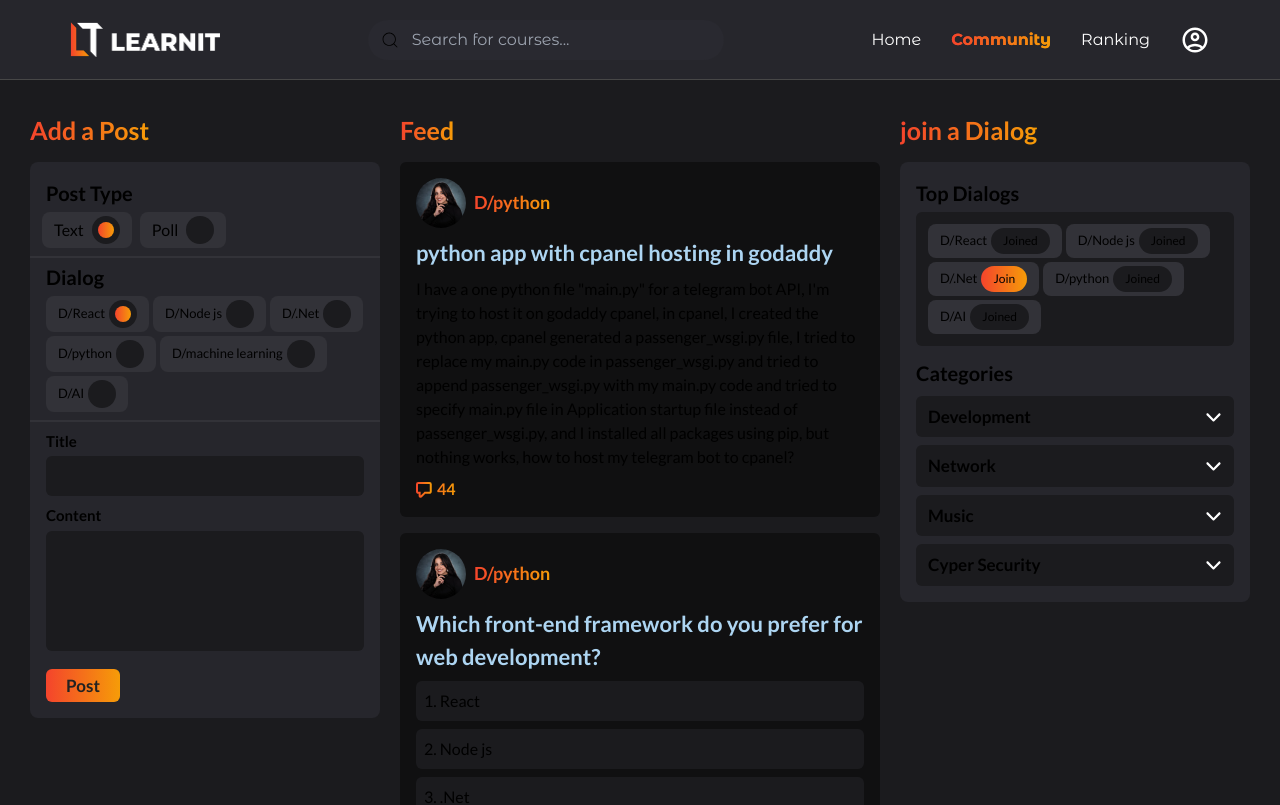
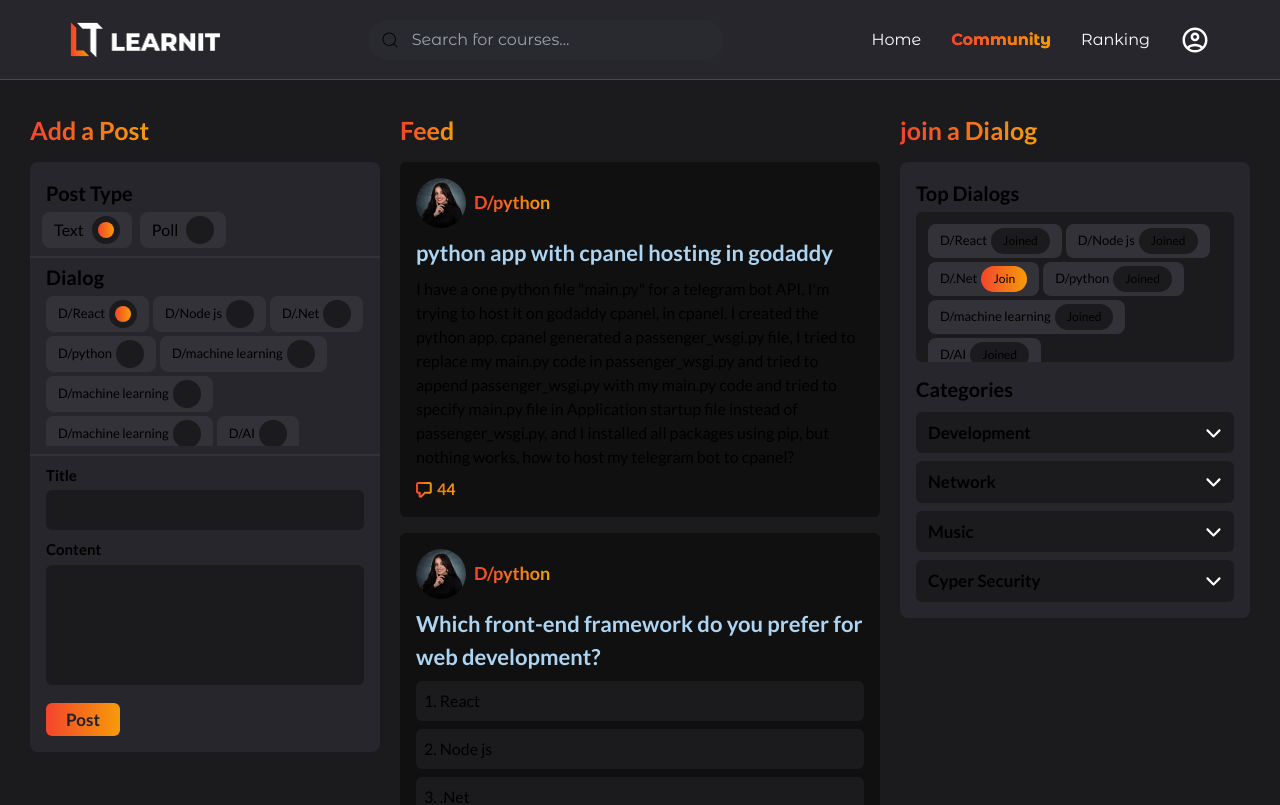
Before and after one commit to OmarFathy22/Learnit-frontend, a Next.js app: page /community in a window 1280 px wide. Shown: the top 805 px of the page. Built offline with nearby package versions, Linux system fonts and the light colour scheme.

Commit message:
make some components changes

```diff
--- a/app/(Home)/components/sections/Ranking.tsx
+++ b/app/(Home)/components/sections/Ranking.tsx
@@ -51,7 +51,7 @@ export default function App(props: IAppProps) {
             ))}
         </ul>
         <Link href="/ranking">
-          <div className="text-[#FFF] text-[18px] bg-[--bg-secondary] text-center mt-[5px] py-4 flex justify-center items-center gap-2">
+          <div className="text-[#FFF] text-[18px] bg-[--bg-secondary] text-center mt-[3px] py-4 flex justify-center items-center gap-2 rounded-md">
             <h1>View Full List </h1>
             <h1><GoArrowRight size={20}/></h1>
           </div>
--- a/app/community/components/addPost.tsx
+++ b/app/community/components/addPost.tsx
@@ -8,6 +8,8 @@ const dialogs = [
   "Node js",
   ".Net",
   "python",
+  "machine learning",
+  "machine learning",
   "machine learning",
   "AI",
 
@@ -60,7 +62,7 @@ export default function App(props: IAppProps) {
             </div>
           </div>
           <h1 className="font-bold text-[20px] px-4 py-1">Dialog</h1>
-          <ul className="flex flex-wrap gap-1 items-center   px-4 max-h-[150px] overflow-auto">
+          <ul className="custom-scrollbar flex flex-wrap gap-1 items-center   px-4 max-h-[150px] overflow-auto">
             {dialogs.map((dialog, i) => (
               <li
                 key={i}
--- a/app/community/components/joinDialog.tsx
+++ b/app/community/components/joinDialog.tsx
@@ -9,7 +9,7 @@ const dialogs = [
   "Node js",
   ".Net",
   "python",
-  // "machine learning",
+  "machine learning",
   "AI",
 
 ];
@@ -26,7 +26,7 @@ export default function App(props: IAppProps) {
         <h1 className="font-bold gradient-text text-[25px] mb-3">join a Dialog</h1>
         <div className="bg-[--bg-secondary] rounded-lg p-4">
           <h1 className="font-bold text-[20px] ">Top Dialogs</h1>
-          <ul className="flex flex-wrap gap-1 items-center  bg-[--bg-primary] rounded-md mt-1  p-3 max-h-[150px] overflow-auto">
+          <ul className="custom-scrollbar  flex flex-wrap gap-1 items-center  bg-[--bg-primary] rounded-md mt-1  p-3 max-h-[150px] overflow-auto">
             {dialogs.map((dialog, i) => (
               <li
                 key={i}
--- a/app/courses/[id]/components/rightSide/index.tsx
+++ b/app/courses/[id]/components/rightSide/index.tsx
@@ -15,7 +15,7 @@ export default function App (props: IAppProps) {
     setActiveColor('gradient-text')
   };
   return (
-    <div className='w-[500px] h-[calc(100vh-200px)] overflow-auto relative'>
+    <div className='w-[500px] h-[calc(100vh-200px)] overflow-auto relative custom-scrollbar'>
       <div className='bg-[--bg-secondary] flex justify-around items-center text-[16px] py-2 border-b-[1px] sticky z-10 right-0 left-0 top-0  border-b-[#474747]'>
       <h1 onClick={handleTab('description')} className={`cursor-pointer ${activeTab == "description" ? "gradient-text": ""}`}>Description</h1>
       <h1 onClick={handleTab('reviews')} className={`cursor-pointer ${activeTab == "reviews" ? "gradient-text": ""}`}>Reviews</h1>
--- a/app/globals.css
+++ b/app/globals.css
@@ -13,6 +13,30 @@
   --links: #ADD5F2;
   --sub-text: #A0A0A0;
 }
+ /* global scrollbar srtyles */
+::-webkit-scrollbar {
+  width: 0px; /* Set the width of the scrollbar */
+  border-radius: 5px; /* Set the border radius */
+}
+
+/* Define a custom scrollbar */
+.custom-scrollbar::-webkit-scrollbar {
+  width: 12px; /* Set the width of the scrollbar */
+  border-radius: 5px; /* Set the border radius */
+}
+
+/* Track styles */
+.custom-scrollbar::-webkit-scrollbar-track {
+  background-color: #2C2C32; /* Set the track color to black */
+  border-radius: 5px; /* Set the border radius */
+}
+
+/* Handle styles */
+.custom-scrollbar::-webkit-scrollbar-thumb {
+  background: var(--gradiant-orange, linear-gradient(90deg, #F4442C 0%, #F69C08 100%));
+  border-radius: 5px; /* Set the border radius */
+}
+
 /* css for the collapisble */
 .custom-collapse {
   transition: height 0.3s ease;
--- a/app/layout.tsx
+++ b/app/layout.tsx
@@ -19,7 +19,7 @@ export default function RootLayout({
 }>) {
   return (
     <html lang="en">
-      <body className={lato.className}>
+      <body className={lato.className + " "}>
         <Header />
         <main className="bg-[--bg-primary] min-h-[calc(100vh-200px)]">{children}</main>
         <Footer />
--- a/components/Header.tsx
+++ b/components/Header.tsx
@@ -33,7 +33,7 @@ export default function App(props: IAppProps) {
 
   return (
     <div
-      className={`bg-[--bg-secondary] h-[80px] w-full border-b-[1px] border-b-[#474747]  flex items-center justify-between px-[70px] ${montserrat_Alternates.className}`}
+      className={`${pathname == '/' ? "bg-[--bg-primary]": "bg-[--bg-secondary] border-b-[1px] border-b-[#474747]"} h-[80px] w-full   flex items-center justify-between px-[70px] ${montserrat_Alternates.className}`}
     >
       <Link href={'/'}>
         <Image src="/logo.png"  alt="logo" width={1000} height={1000} className="!w-[150px] min-w-[150px]" />
```
